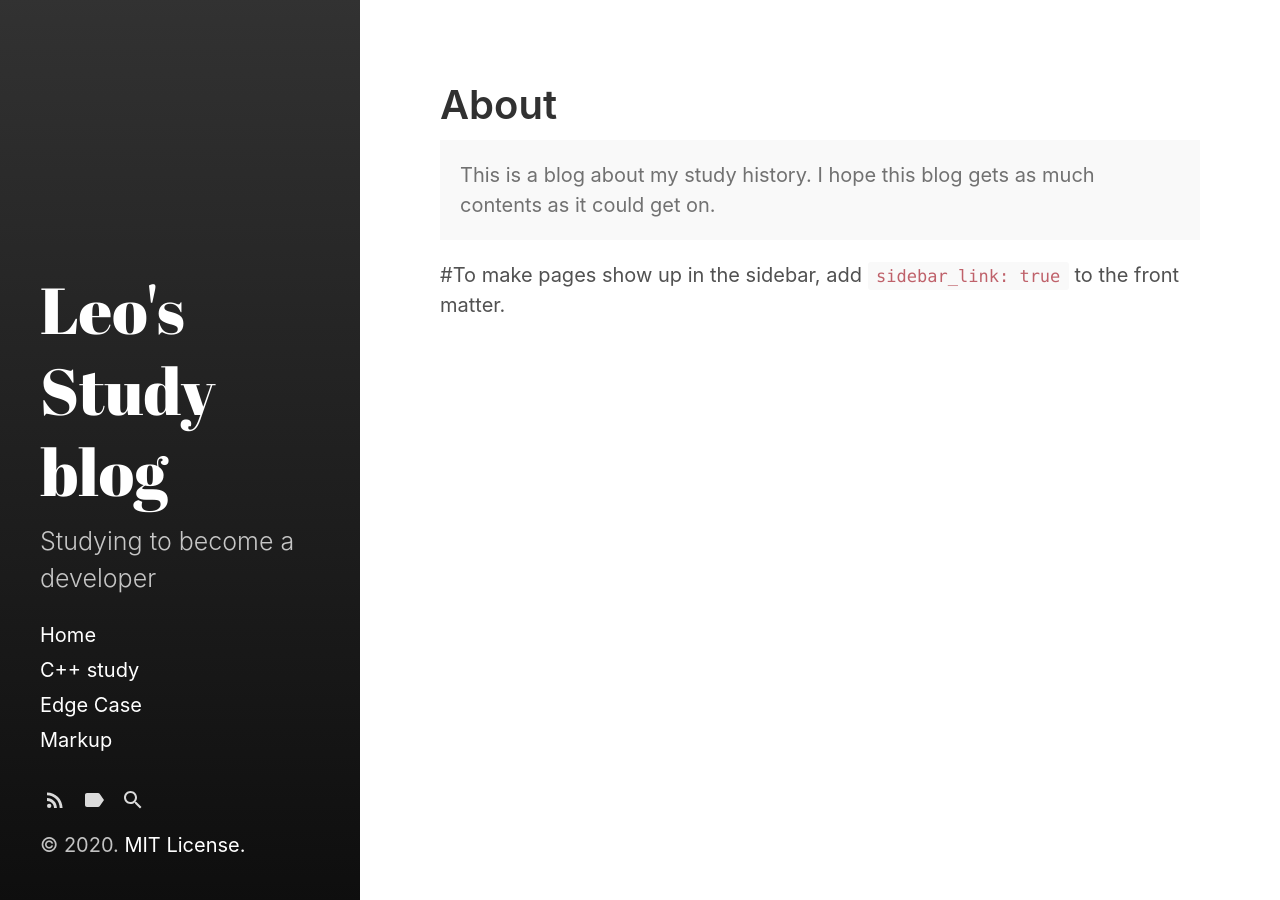
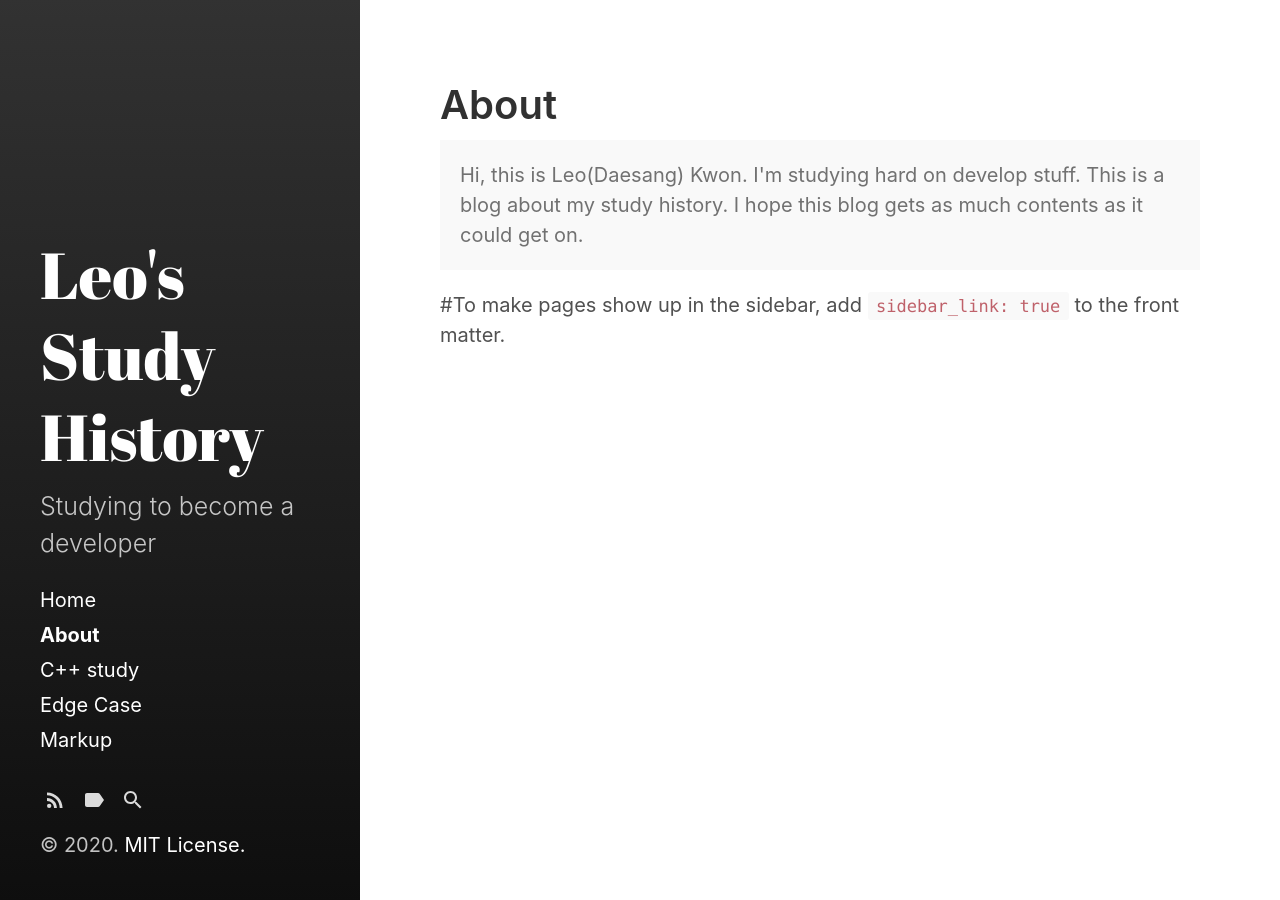
Before and after one commit to kwondae2/kwondae2.github.io, a Jekyll site: the page built from about.md, in a window 1280 px wide. Built offline with Jekyll 4.4.1, drawn with Linux system fonts in a browser that asks for light colours.

```diff
--- a/_config.yml
+++ b/_config.yml
@@ -3,7 +3,7 @@ markdown:         kramdown
 highlighter:      rouge
 
 # Setup
-title:            Leo's  Study blog
+title:            Leo's  Study History
 tagline:          'A Jekyll theme'
 description:      'Studying to become a developer'
 url:              https://kwondae2.github.io
--- a/about.md
+++ b/about.md
@@ -1,10 +1,12 @@
 ---
 layout: page
 title: About
-sidebar_link: false
+sidebar_link: true
 ---
 
 <p class="message">
+  Hi, this is Leo(Daesang) Kwon.
+  I'm studying hard on develop stuff.
   This is a blog about my study history.
   I hope this blog gets as much contents as it could get on.
 </p>
```
Also changed, not shown: category/markup.md (+1 -0 lines).
